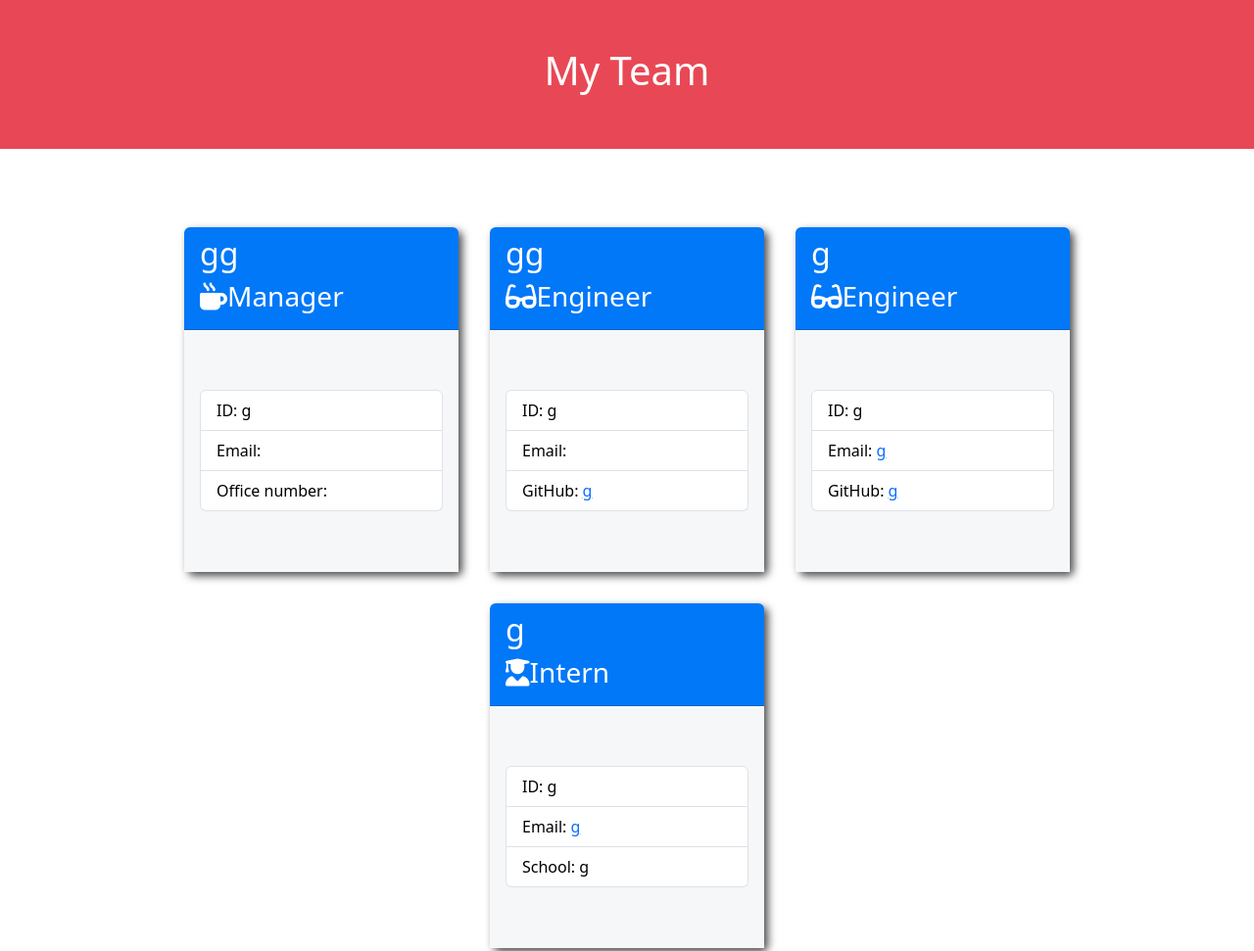
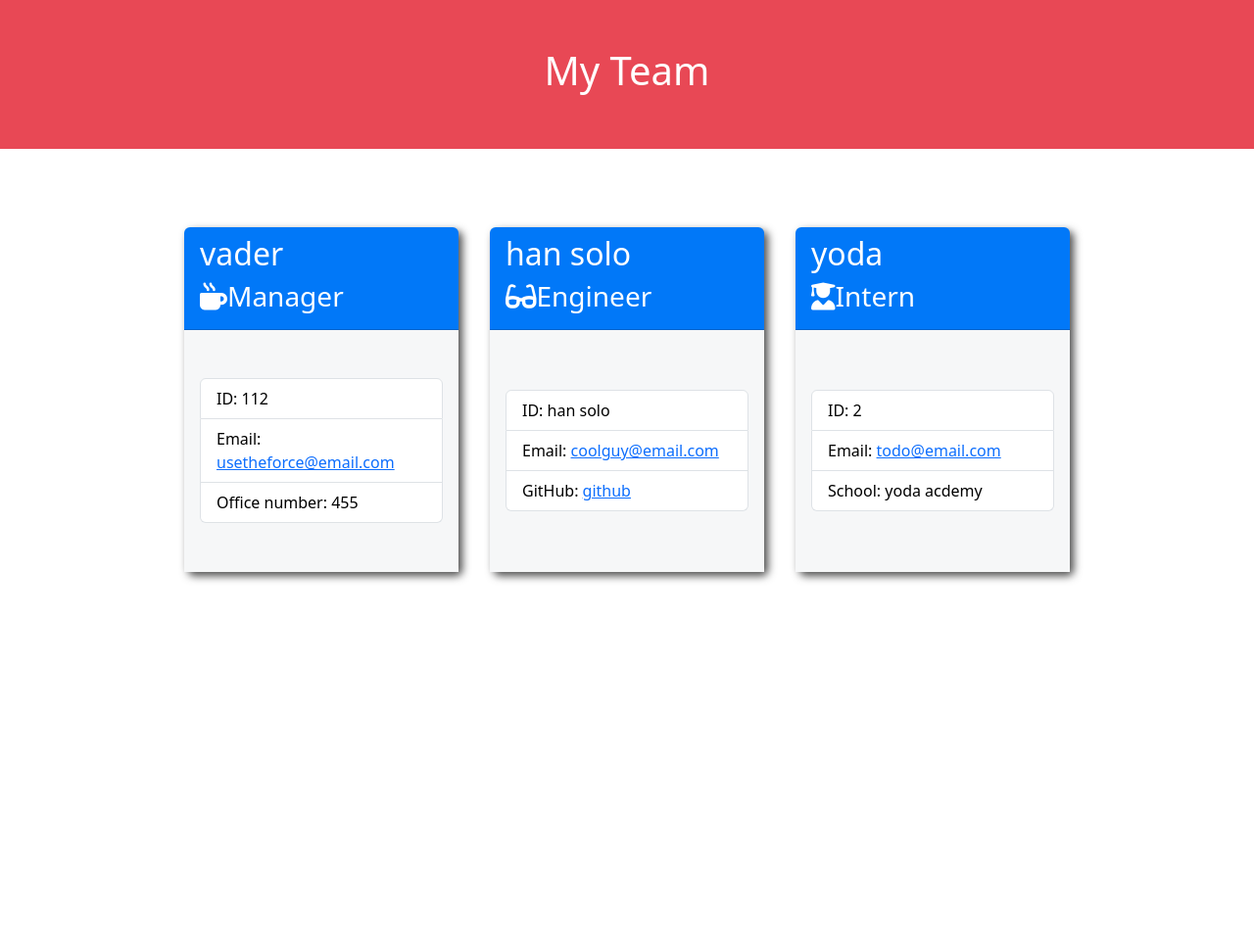
Before and after one commit to jesusprz24/challenge10_redone, a website: page output/team.html in a window 1280 px wide. Shown: the top 971 px of the page at 98% size. After the commit the page ends 800 px from the top, so only its background shows below. Drawn offline with nearby package versions, Linux system fonts and the light colour scheme.

Commit message:
finished

```diff
--- a/output/team.html
+++ b/output/team.html
@@ -26,56 +26,42 @@
 
         <div class="card employee-card">
         <div class="card-header">
-            <h2 class="card-title">gg</h2>
+            <h2 class="card-title">vader</h2>
             <h3 class="card-title"><i class="fas fa-mug-hot mr-2"></i>Manager</h3>
         </div>
         <div class="card-body">
             <ul class="list-group">
-                <li class="list-group-item">ID: g</li>
-                <li class="list-group-item">Email: <a href="mailto:"></a></li>
-                <li class="list-group-item">Office number: </li>
+                <li class="list-group-item">ID: 112</li>
+                <li class="list-group-item">Email: <a href="mailto:usetheforce@email.com">usetheforce@email.com</a></li>
+                <li class="list-group-item">Office number: 455</li>
             </ul>
         </div>
     </div>
 
         <div class="card employee-card">
     <div class="card-header">
-        <h2 class="card-title">gg</h2>
+        <h2 class="card-title">han solo</h2>
         <h3 class="card-title"><i class="fas fa-glasses mr-2"></i>Engineer</h3>
     </div>
     <div class="card-body">
         <ul class="list-group">
-            <li class="list-group-item">ID: g</li>
-            <li class="list-group-item">Email: <a href="mailto:"></a></li>
-            <li class="list-group-item">GitHub: <a href="https://github.com/g" target="_blank" rel="noopener noreferrer">g</a></li>
+            <li class="list-group-item">ID: han solo</li>
+            <li class="list-group-item">Email: <a href="mailto:coolguy@email.com">coolguy@email.com</a></li>
+            <li class="list-group-item">GitHub: <a href="https://github.com/github" target="_blank" rel="noopener noreferrer">github</a></li>
         </ul>
     </div>
 </div>
 
         <div class="card employee-card">
     <div class="card-header">
-        <h2 class="card-title">g</h2>
-        <h3 class="card-title"><i class="fas fa-glasses mr-2"></i>Engineer</h3>
-    </div>
-    <div class="card-body">
-        <ul class="list-group">
-            <li class="list-group-item">ID: g</li>
-            <li class="list-group-item">Email: <a href="mailto:g">g</a></li>
-            <li class="list-group-item">GitHub: <a href="https://github.com/g" target="_blank" rel="noopener noreferrer">g</a></li>
-        </ul>
-    </div>
-</div>
-
-        <div class="card employee-card">
-    <div class="card-header">
-        <h2 class="card-title">g</h2>
+        <h2 class="card-title">yoda</h2>
         <h3 class="card-title"><i class="fas fa-user-graduate mr-2"></i>Intern</h3>
     </div>
     <div class="card-body">
         <ul class="list-group">
-            <li class="list-group-item">ID: g</li>
-            <li class="list-group-item">Email: <a href="mailto:g">g</a></li>
-            <li class="list-group-item">School: g</li>
+            <li class="list-group-item">ID: 2</li>
+            <li class="list-group-item">Email: <a href="mailto:todo@email.com">todo@email.com</a></li>
+            <li class="list-group-item">School: yoda acdemy</li>
         </ul>
     </div>
 </div>
```
Also changed, not shown: README.md.
